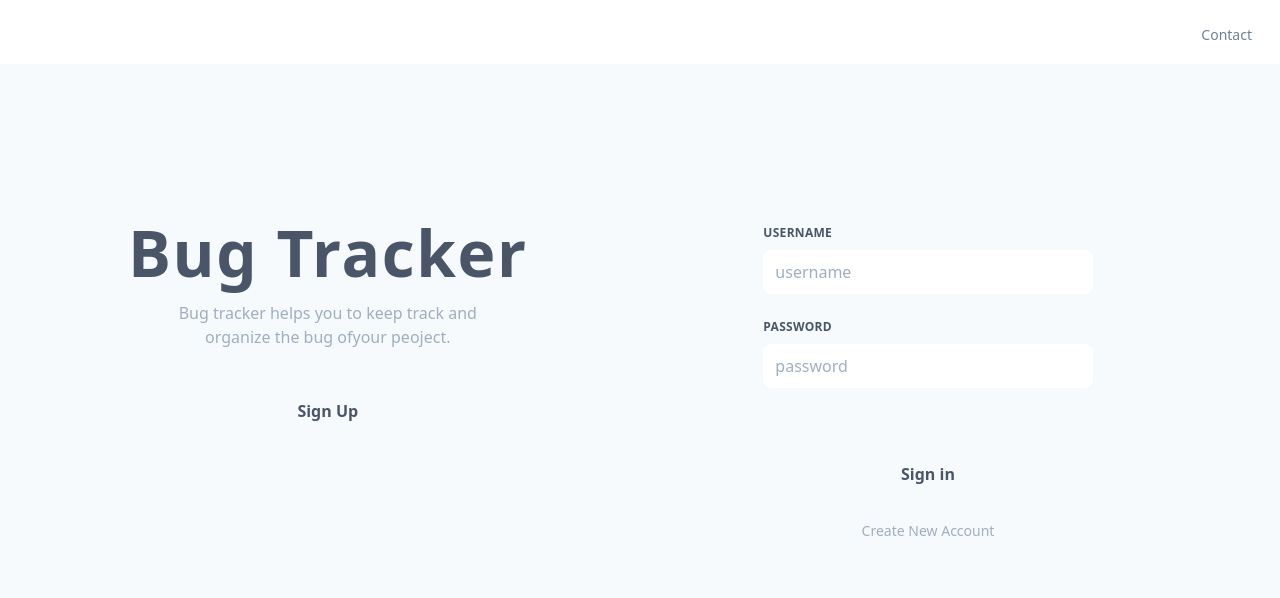
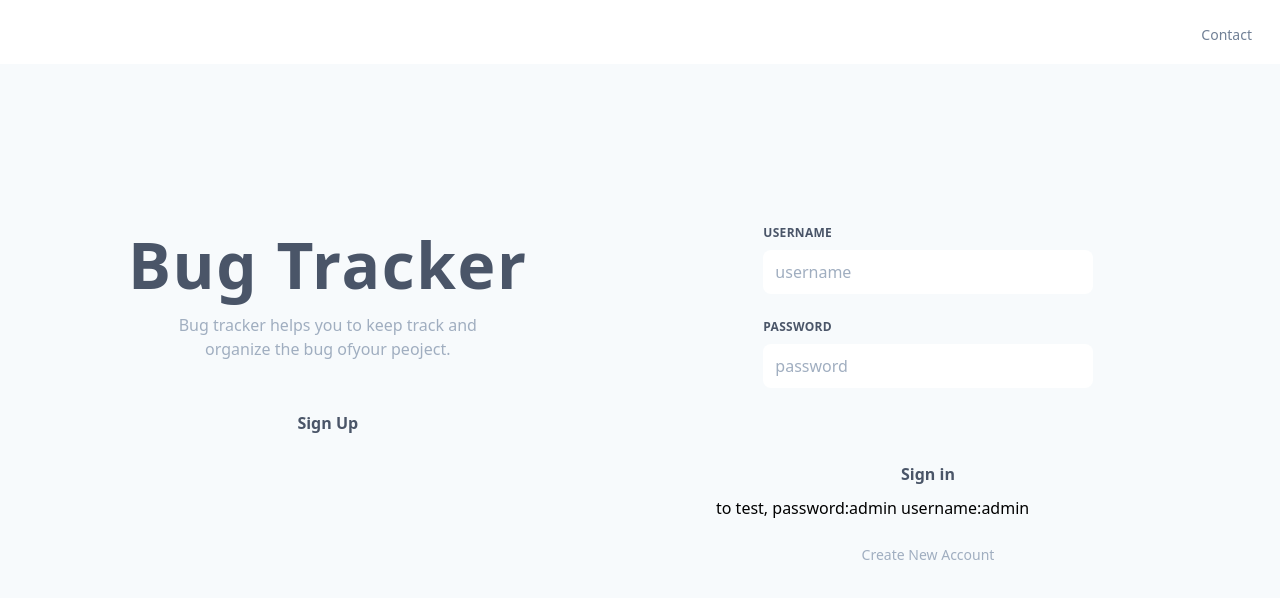
Before and after one commit to nagisaando/bugtracker, a Vue app: page / in a window 1280 px wide. Shown: the top 598 px of the page. Built offline with nearby package versions, Linux system fonts and the light colour scheme; what tailwindcss-neumorphism would draw is missing.

Commit message:
test account added

```diff
--- a/src/components/Login/Signin.vue
+++ b/src/components/Login/Signin.vue
@@ -51,6 +51,7 @@
 					>
 						Sign in
 					</button>
+					<p>to test, password:admin username:admin</p>
 				<!-- </div> -->
 			</div>
 			<router-link to="/signUp">
```
